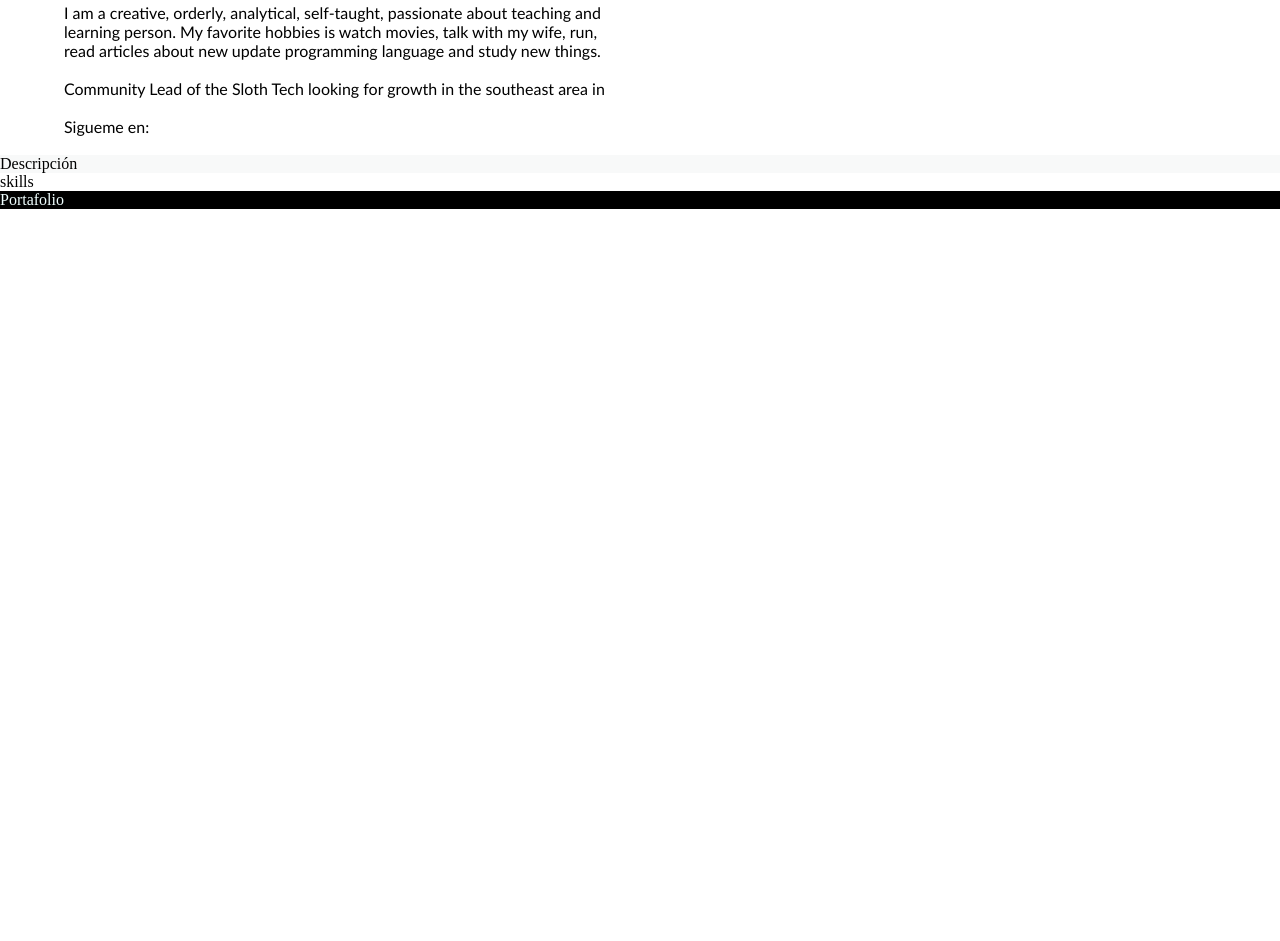
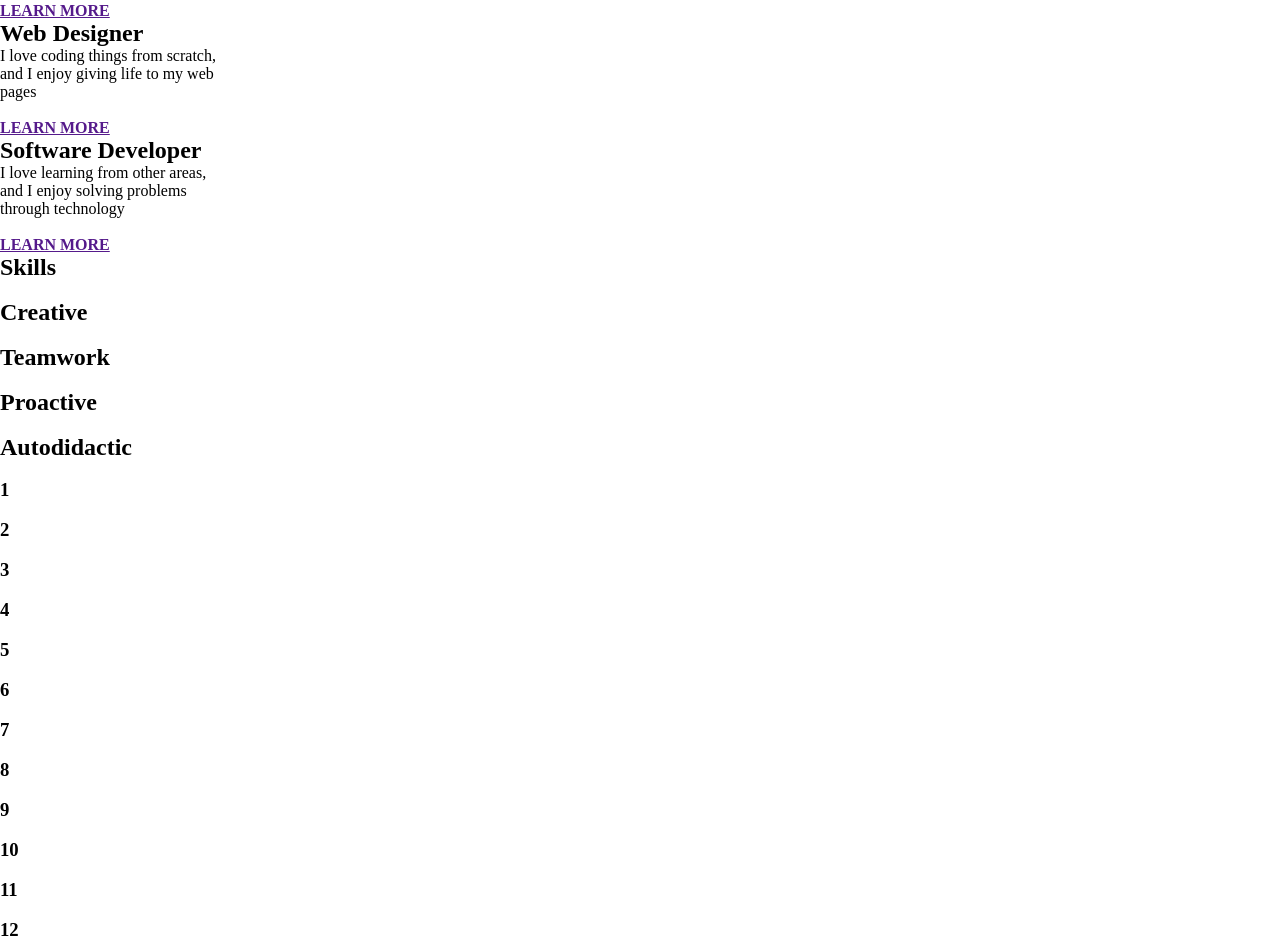
Before and after one commit to amandaxo21/portafilo, a plain HTML site: page index.html in a window 1280 px wide. Shown: the part 286-1227 px from the top of the page. Before the commit the page ends 800 px from the top, so only its background shows below. Drawn offline with Linux system fonts and the light colour scheme.

Commit message:
Add files via upload
se agregaron skills y portafolio

```diff
--- a/index.html
+++ b/index.html
@@ -10,11 +10,11 @@
 
 <body>
     <main>
-        <div class="grid_presentation">
-        <section class="grid_title">
-            <h1 id="grid_title"><em>Hi, I'm a <a style="color:#34CDD7 ">Front-end developer</em></a></h1>
+        <div class="content_1">
+            <section class="box_title">
+                <h1 id="title"><em>Hi, I'm a <a style="color:#34CDD7 ">Front-end developer</em></a></h1>
             </section>
-        <section class="grid_text">
+            <section class="text">
                 <p>&nbsp;</p>
                 <p>I am a creative, orderly, analytical, self-taught, passionate about teaching and<br>
                     learning person. My favorite hobbies is watch movies, talk with my wife, run,<br>
@@ -27,16 +27,107 @@
                 <p>&nbsp;</p>
             </section>
             </div>
-        <div class="grid_description">
+        <div class="content_2">
+                <div class="box1 box">
+                    <h2 id="subtitle_skills">Front-end Developer</h1>
+                        <p id="text_skills">like to make structure of simple<br> content, clean design and<br> thoughtful interactions.</p>
+                        <p>&nbsp;</p>
+                        <p><a id="link" href=""><b>LEARN MORE</b></a></p>
+                </div>
+                <div class="box2 box">
+                    <h2 id="subtitle_skills">Web Designer</h1>
+                        <p id="text_skills">I love coding things from scratch,<br> and I enjoy giving life to my web<br> pages</p>
+                        <p>&nbsp;</p>
+                        <p><a id="link" href=""><b>LEARN MORE</b></a></p>
+                </div>
+                <div class="box3 box">
+                    <h2 id="subtitle_skills">Software Developer</h1>
+                        <p id="text_skills">I love learning from other areas,<br> and I enjoy solving problems<br> through technology</p>
+                        <p>&nbsp;</p>
+                        <p><a id="link" href=""><b>LEARN MORE</b></a></p>
+                </div>
+        </div>
         <section>
-            <p>Descripción</p>
+            <h2 id="subtitle">Skills</h2>
         </section>
+        <div class="content_3">
+            <div class="caja1 box_content_3">
+                <img href="" alt="">
+                <h2 id="subtitle_skills">Creative</h2>
             </div>
-        <div class="grid_skills">
-            <p>skills</p>
+            <div class="caja2 box_content_3">
+                <img href="" alt="">
+                <h2 id="subtitle_skills">Teamwork</h2>
             </div>
-        <div class="grid_briefcase">
-            <p style="color: azure;">Portafolio</p>
+            <div class="caja3 box_content_3">
+                <img href="" alt="">
+                <h2 id="subtitle_skills">Proactive</h2>
+            </div>
+            <div class="caja4 box_content_3">
+                <img href="" alt="">
+                <h2 id="subtitle_skills">Autodidactic</h2>
+            </div>
+    </div>
+         <div class="content_4">
+            <div class="box_1 box_content_4">
+                <img href="" alt="">
+                <h3>1</h3>
+
+            </div>
+            <div class="box_2 box_content_4">
+                <img href="" alt="">
+                <h3>2</h3>
+
+            </div>
+            <div class="box_3 box_content_4">
+                <img href="" alt="">
+                <h3>3</h3>
+
+            </div>
+            <div class="box_4 box_content_4">
+                <img href="" alt="">
+                <h3>4</h3>
+
+            </div>
+            <div class="box_5 box_content_4">
+                <img href="" alt="">
+                <h3>5</h3>
+
+            </div>
+            <div class="box_6 box_content_4">
+                <img href="" alt="">
+                <h3>6</h3>
+
+            </div>
+            <div class="box_7 box_content_4">
+                <img href="" alt="">
+                <h3>7</h3>
+
+            </div>
+            <div class="box_8 box_content_4">
+                <img href="" alt="">
+                <h3>8</h3>
+
+            </div>
+            <div class="box_9 box_content_4">
+                <img href="" alt="">
+                <h3>9</h3>
+
+            </div>
+            <div class="box_10 box_content_4">
+                <img href="" alt="">
+                <h3>10</h3>
+
+            </div>
+            <div class="box_11 box_content_4">
+                <img href="" alt="">
+                <h3>11</h3>
+
+            </div>
+            <div class="box_12 box_content_4">
+                <img href="" alt="">
+                <h3>12</h3>
+            </div>
     </div>
     </main>
 </body>
```
Lines whose indentation alone changed are shown as unchanged.
